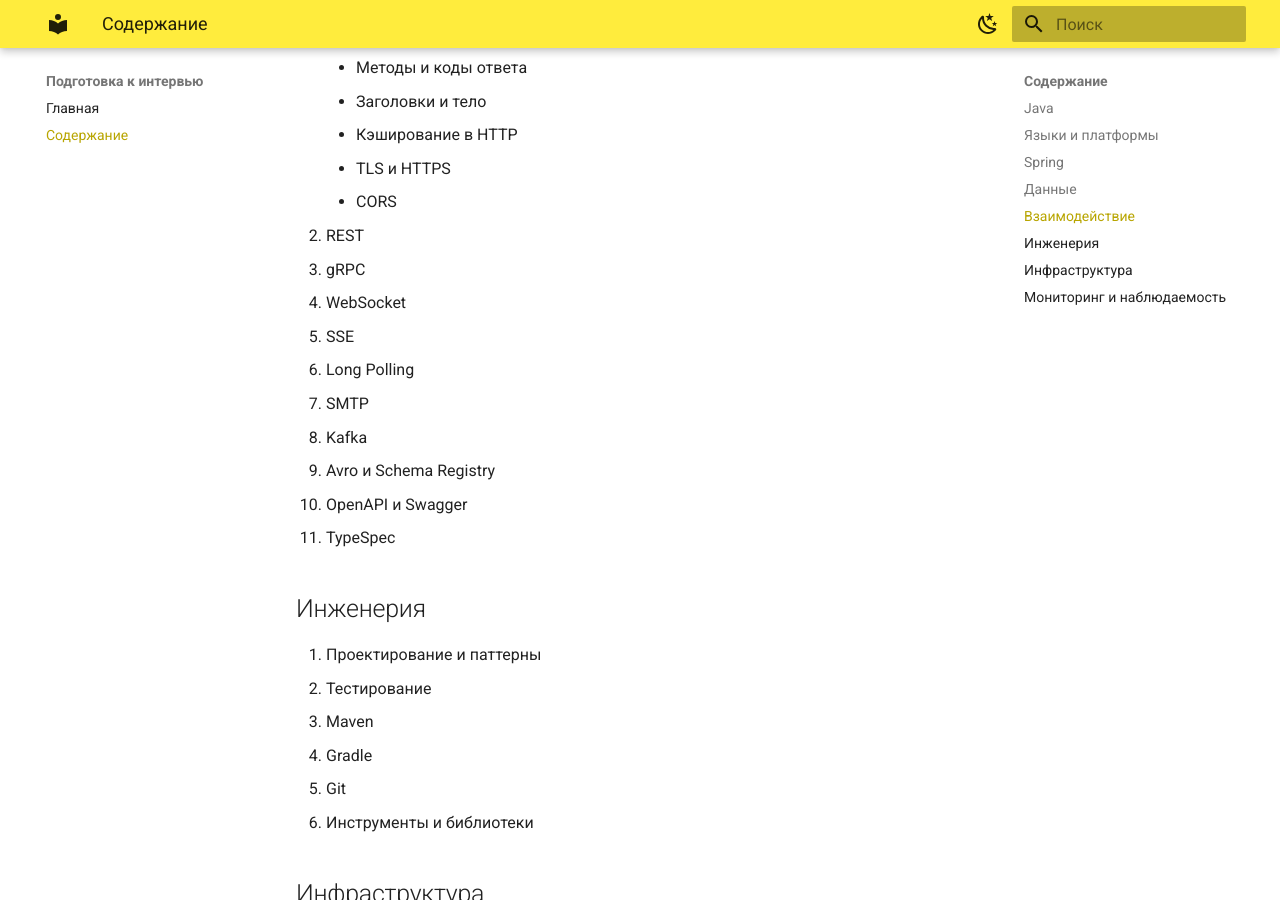
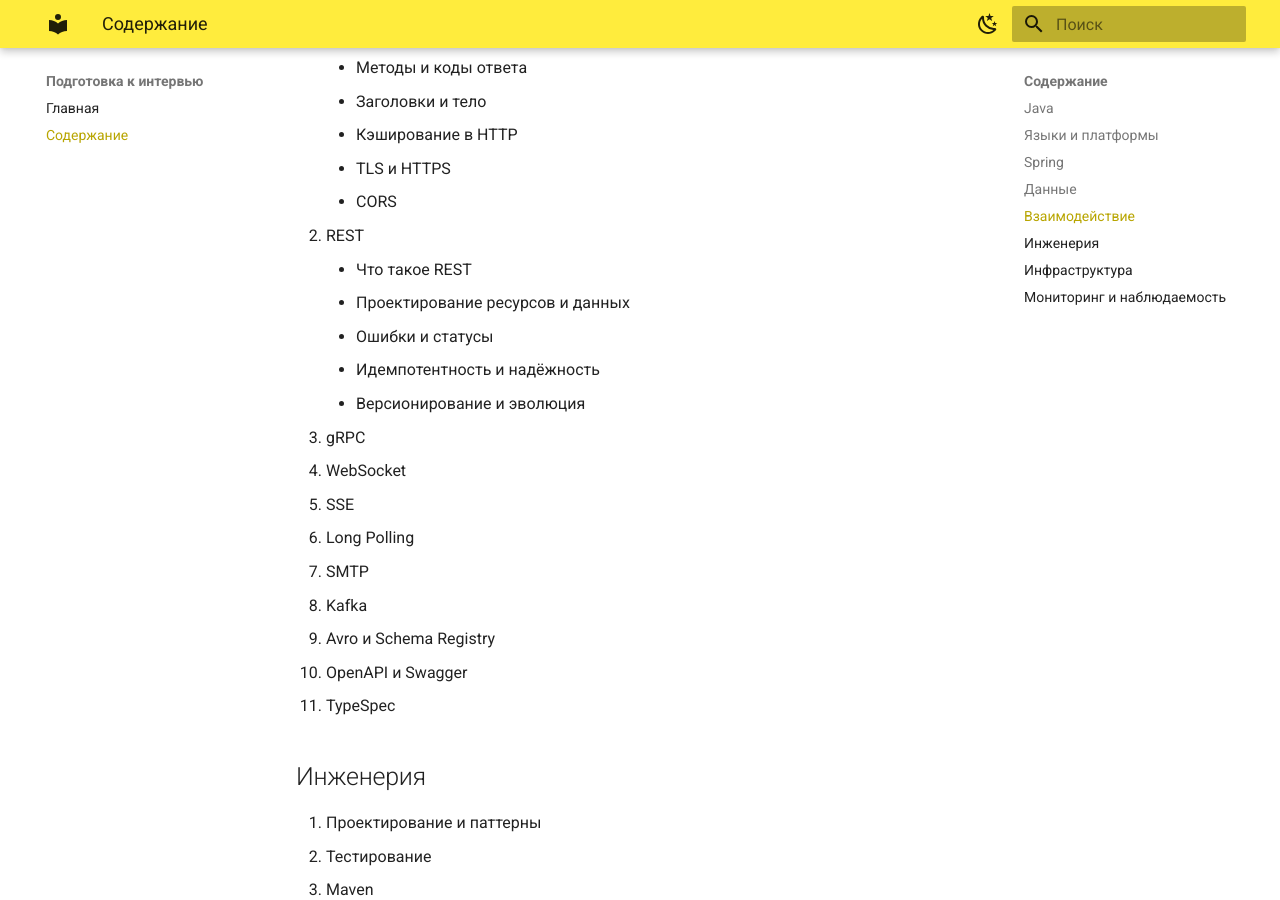
Before and after one commit to artem961/java-backend-notes, an MkDocs documentation site: the page built from docs/contents.md, in a window 1280 px wide and 900 px high, scrolled down 4502 px. Built offline with MkDocs 1.6.1 and Material for MkDocs 9.7.7, drawn with Linux system fonts in a browser that asks for light colours.

Commit message:
Определить состав раздела REST
Пять тем: суть стиля, проектирование ресурсов, ошибки,
идемпотентность и версионирование.

```diff
--- a/docs/contents.md
+++ b/docs/contents.md
@@ -139,6 +139,11 @@
     - TLS и HTTPS
     - CORS
 22. REST
+    - Что такое REST
+    - Проектирование ресурсов и данных
+    - Ошибки и статусы
+    - Идемпотентность и надёжность
+    - Версионирование и эволюция
 23. gRPC
 24. WebSocket
 25. SSE
```
